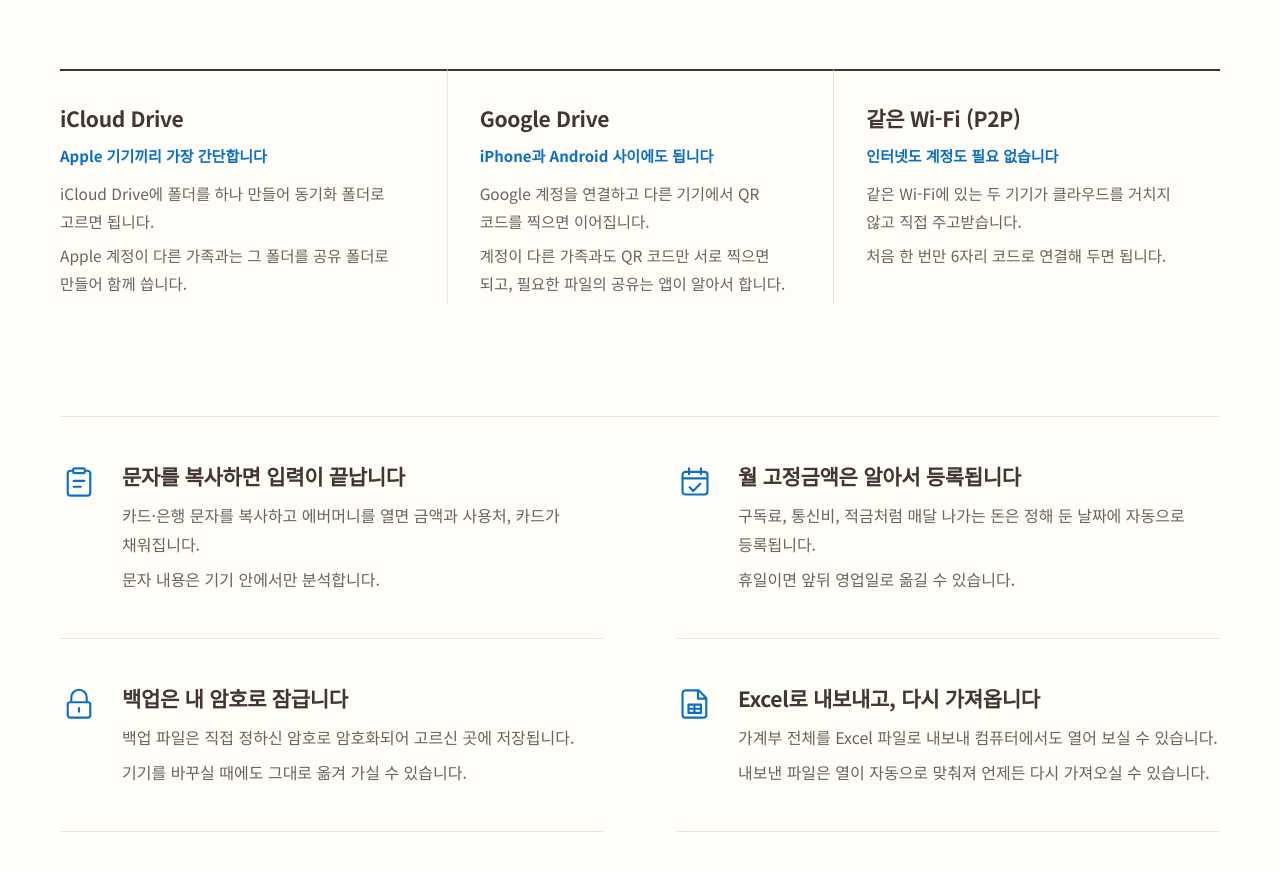
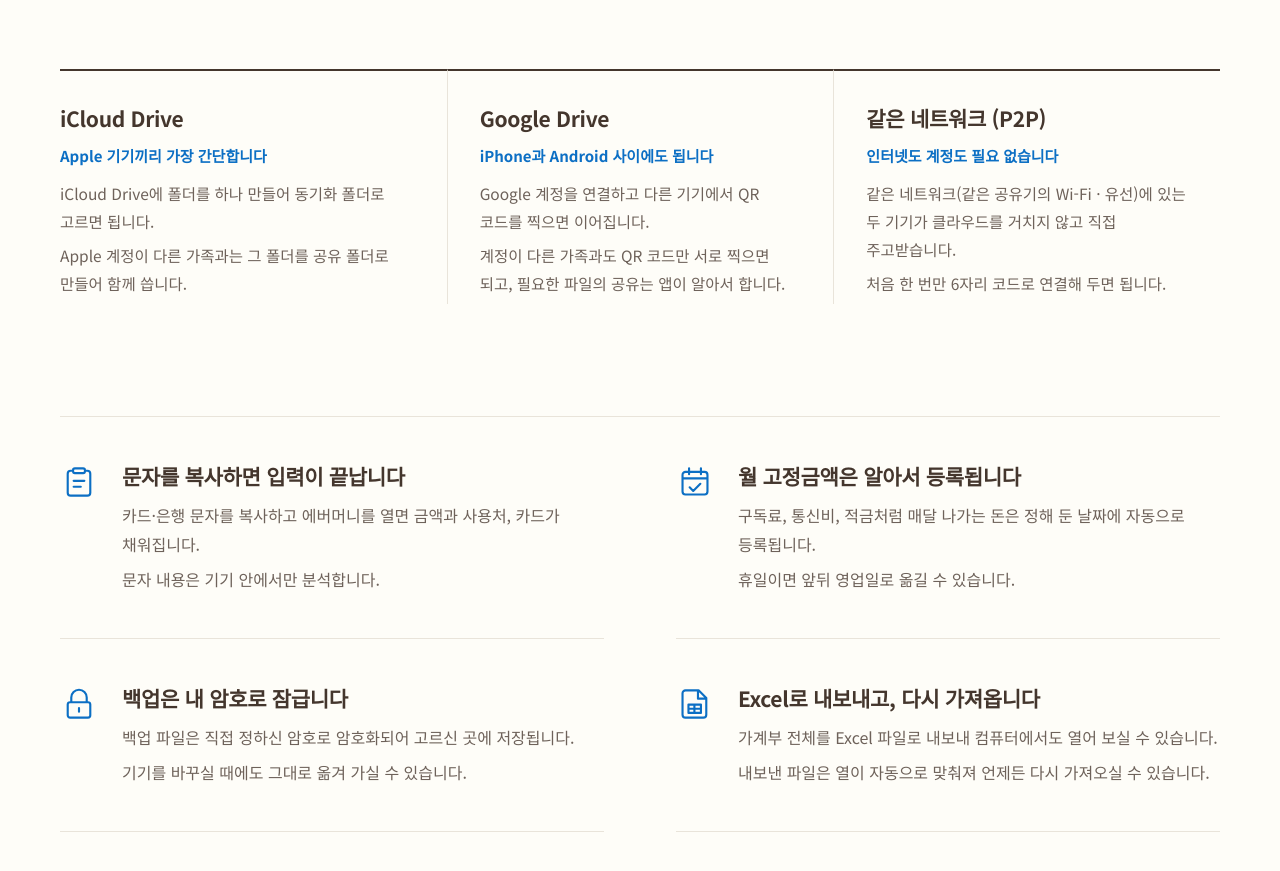
Before and after one commit to biodic/evermoney.kr, a plain HTML site: page index.html in a window 1280 px wide. Shown: the part 2950-3821 px from the top of the page. Drawn offline with Linux system fonts and the light colour scheme.

Commit message:
동일 Wi-Fi문구 변경

```diff
--- a/index.html
+++ b/index.html
@@ -180,9 +180,9 @@
       <p class="em_home_sync_desc"><span class="em_home_sentence">Google 계정을 연결하고 다른 기기에서 QR 코드를 찍으면 이어집니다.</span><span class="em_home_sentence">계정이 다른 가족과도 QR 코드만 서로 찍으면 되고, 필요한 파일의 공유는 앱이 알아서 합니다.</span></p>
     </article>
     <article class="em_home_sync_item">
-      <h3 class="em_home_sync_title">같은 Wi-Fi (P2P)</h3>
+      <h3 class="em_home_sync_title">같은 네트워크 (P2P)</h3>
       <p class="em_home_sync_good">인터넷도 계정도 필요 없습니다</p>
-      <p class="em_home_sync_desc"><span class="em_home_sentence">같은 Wi-Fi에 있는 두 기기가 클라우드를 거치지 않고 직접 주고받습니다.</span><span class="em_home_sentence">처음 한 번만 6자리 코드로 연결해 두면 됩니다.</span></p>
+      <p class="em_home_sync_desc"><span class="em_home_sentence">같은 네트워크(같은 공유기의 Wi-Fi · 유선)에 있는 두 기기가 클라우드를 거치지 않고 직접 주고받습니다.</span><span class="em_home_sentence">처음 한 번만 6자리 코드로 연결해 두면 됩니다.</span></p>
     </article>
   </section>
 
```
Also changed, not shown: privacy.html (+2 -2 lines).
